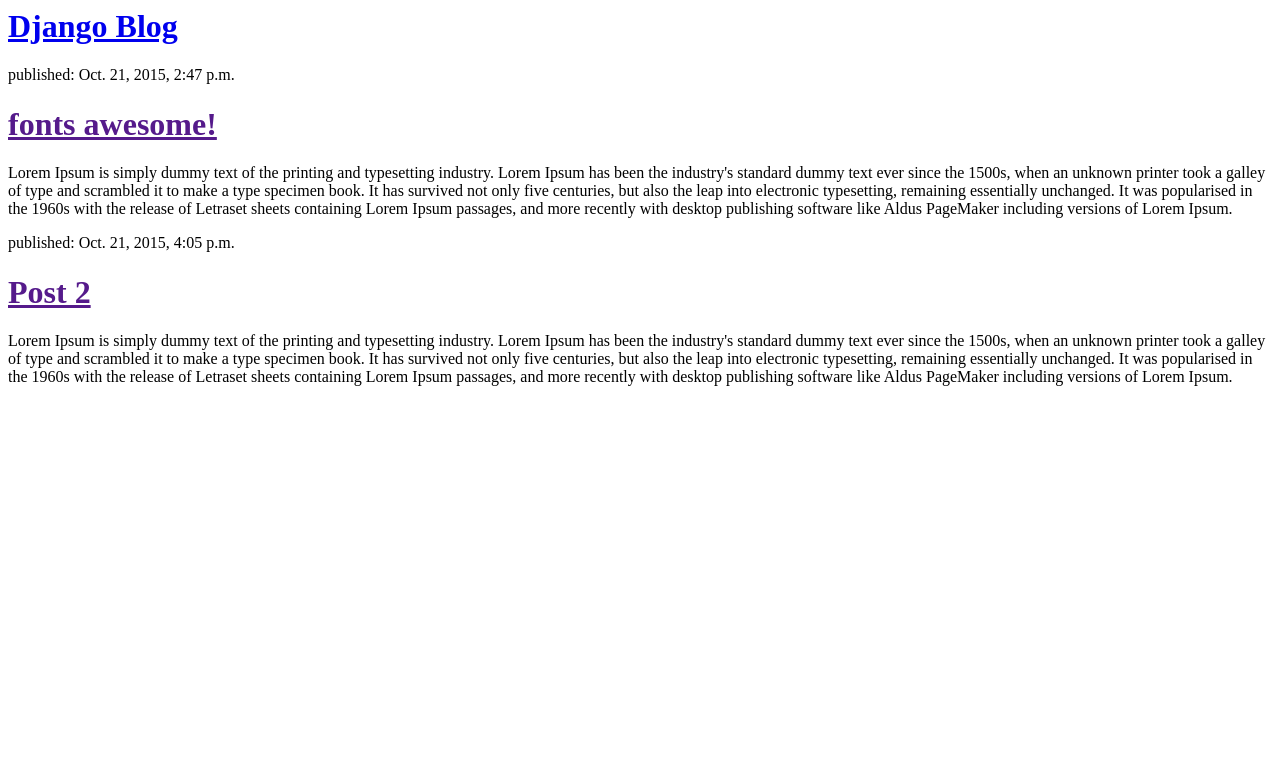
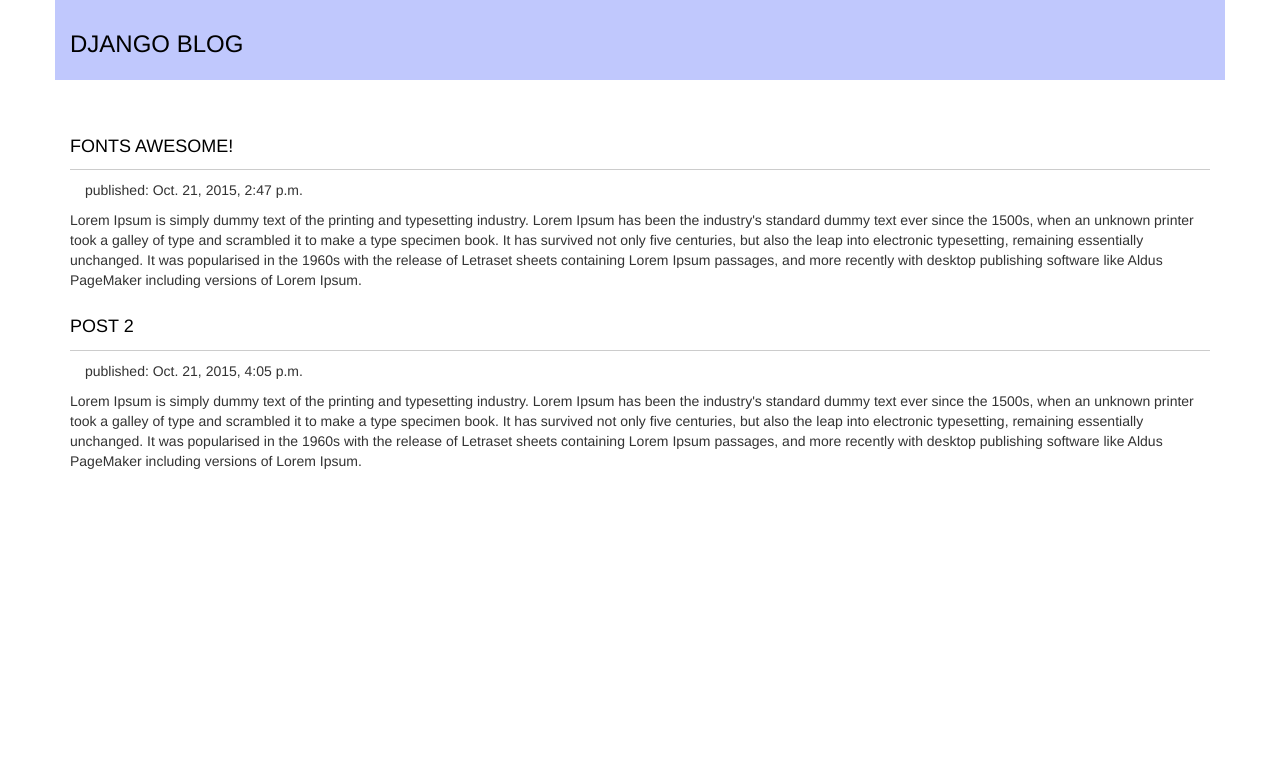
Before and after one commit to VishalTaj/my-django-blog, a Django app: page / in a window 1280 px wide. Shown: the top 783 px of the page. Run offline with Django 3.2, Linux system fonts and the light colour scheme; data comes from the database, SQL or seed files in the repository; both versions use the stored data as it was after the commit; some libraries are stand-ins or nearby versions.

Commit message:
Update After after first Static update

```diff
--- /dev/null
+++ b/blog/static/css/style.css
@@ -0,0 +1,33 @@
+h1.post a{
+	text-decoration: none;
+	color:#000;
+	font-size:18px;
+	text-transform: uppercase;
+}
+h1.post{
+	padding-bottom:10px;
+	margin-bottom:10px;
+	border-bottom:1px solid rgba(0,0,0,0.2)
+}
+h1{
+	margin:0
+}
+body{
+	margin:0;
+	padding:0;
+}
+h1#logo a{
+	text-decoration: none;
+	color:#000;
+	font-size:24px;
+	text-transform: uppercase;
+	padding-left:15px;
+}
+#header{
+	background: rgba(150,164,252,0.6);
+	padding:20px 0;
+	margin-bottom:40px;
+}
+p.meta{
+	padding-left:15px;
+}
--- /dev/null
+++ b/blog/templates/blog/base.html
@@ -0,0 +1,22 @@
+{% load staticfiles %}
+<!DOCTYPE html>
+<html>
+	<head>
+		<title>My Life</title>
+		<link rel="stylesheet" href="//maxcdn.bootstrapcdn.com/bootstrap/3.2.0/css/bootstrap.min.css">
+		<link rel="stylesheet" href="//maxcdn.bootstrapcdn.com/bootstrap/3.2.0/css/bootstrap-theme.min.css">
+		<link rel="stylesheet" href="{% static "css/style.css" %}" />
+	</head>
+		<body>
+		<div class="container" id="header">
+    		<h1 id="logo"><a href="/">Django Blog</a></h1>
+		</div>
+			<div class="container">
+			<div class="row">
+				 {% block content %}
+            	{% endblock %}
+			</div>
+		</div>
+
+	</body>
+</html>
--- a/blog/templates/blog/post_list.html
+++ b/blog/templates/blog/post_list.html
@@ -1,11 +1,11 @@
-<div>
-    <h1><a href="/">Django Blog</a></h1>
-</div>
-{{ post }}
-{% for post in posts %}
-    <div>
-        <p>published: {{ post.published_date }}</p>
-        <h1><a href="">{{ post.title }}</a></h1>
-        <p>{{ post.text|linebreaks }}</p>
-    </div>
-{% endfor %}
+{% extends "blog/base.html" %}
+
+{% block content %}
+				{% for post in posts %}
+	    		<div class="col-lg-12 col-md-12 col-sm-12 col-xs-12">
+	        		<h1 class="post"><a href="{% url "post_detail" pk=post.pk %}">{{ post.title }}</a></h1>
+	        		<p class="meta">published: {{ post.published_date }}</p>
+	       		 	<p>{{ post.text|linebreaks }}</p>
+	    		</div>
+			{% endfor %}
+{% endblock content %}
--- a/blog/urls.py
+++ b/blog/urls.py
@@ -2,5 +2,9 @@ from django.conf.urls import url
 from . import views
 
 urlpatterns = [
-               url(r'^$', views.post_list, name='post_list')
+               url(r'^$', views.post_list, name='post_list'),
+               url(r'^(?P<pk>[0-9]+)/$', views.post_detail, name='post_detail'),
                ]
+
+
+# ^(?P<question_id>[0-9]+)/vote/
--- a/blog/views.py
+++ b/blog/views.py
@@ -1,4 +1,4 @@
-from django.shortcuts import render
+from django.shortcuts import render, get_object_or_404
 from .models import Post
 from django.utils import timezone
 
@@ -6,3 +6,7 @@ from django.utils import timezone
 def post_list(request):
     posts = Post.objects.filter(published_date__lte=timezone.now()).order_by('published_date')
     return render(request, 'blog/post_list.html',{'posts':posts})
+
+def post_detail(request, pk):
+    post = get_object_or_404(Post, pk=pk)
+    return render(request, 'blog/post_detail.html', {'post': post })
```
Also changed, not shown: blog/templates/blog/post_detail.html (added, +13 -0 lines), db.sqlite3, 2 other files.
